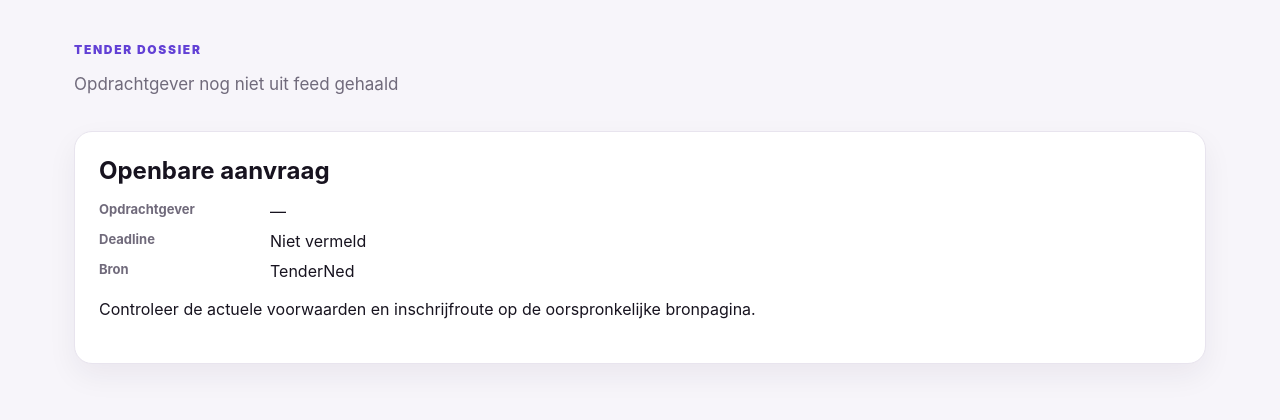
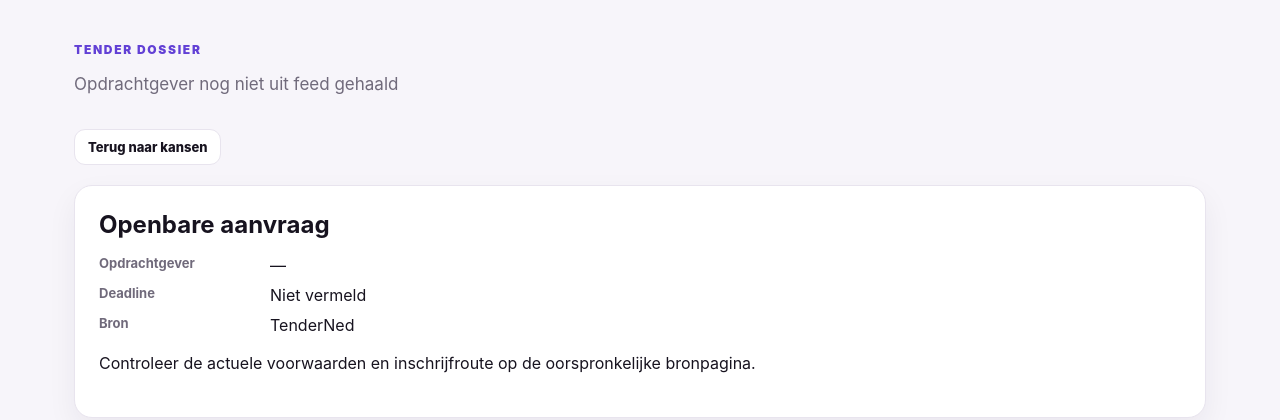
Before and after one commit to lanadjojo-prog/supermerch-leads, a FastAPI app: template app/templates/tender_detail.html in a window 1280 px wide. Shown: the part 68-488 px from the top of the page. Run offline with FastAPI, Linux system fonts and the light colour scheme; the template is opened without the code that fills it, so the values that code supplies are empty; data comes from the database, SQL or seed files in the repository; some libraries are stand-ins or nearby versions.

Commit message:
Add public back link for password-free tender detail pages

```diff
--- a/app/templates/tender_detail.html
+++ b/app/templates/tender_detail.html
@@ -12,6 +12,7 @@
 {% if message %}<div class="notice">{{ message }}</div>{% endif %}
 
 {% if not admin %}
+<p><a class="button ghost small" href="/tenders/">Terug naar kansen</a></p>
 <section class="panel">
   <h2>Openbare aanvraag</h2>
   <dl>
```
